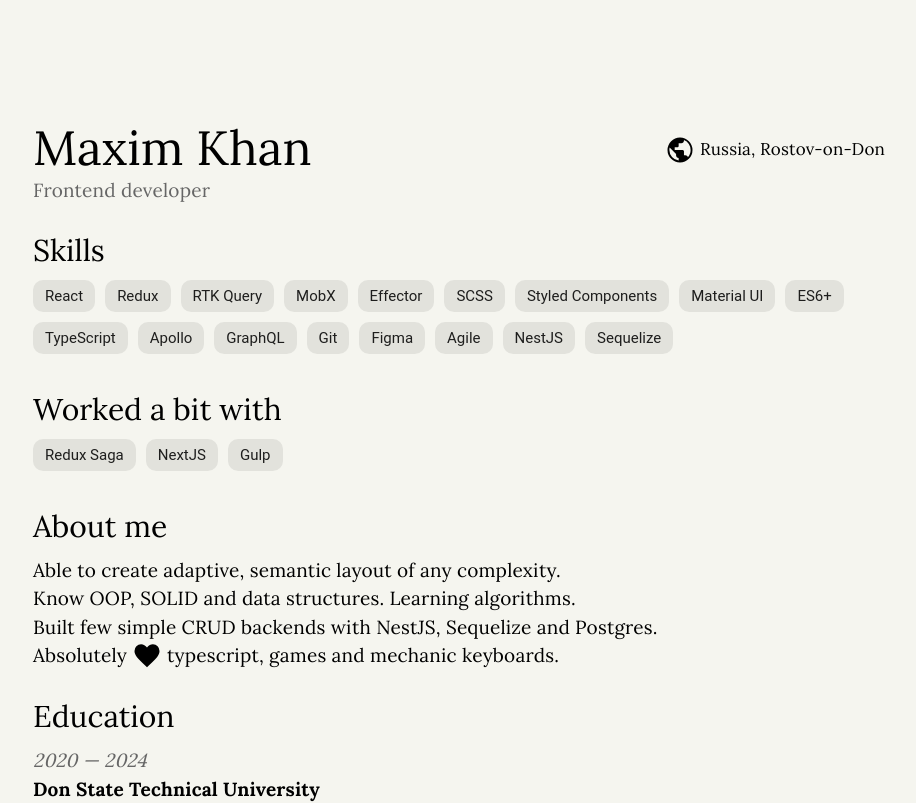
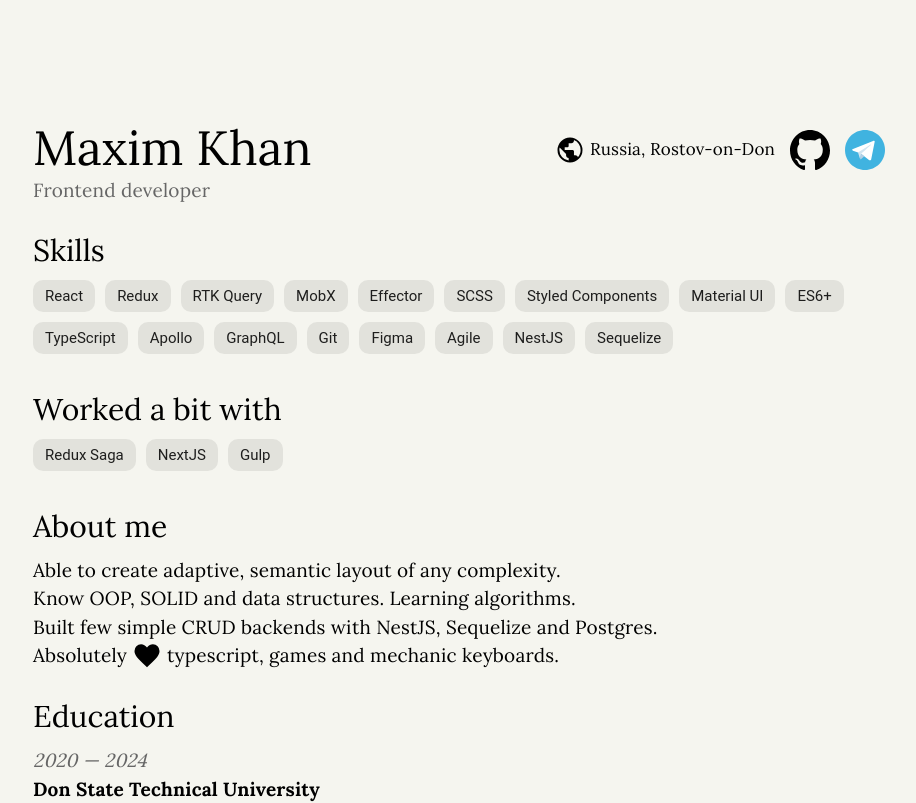
Before and after one commit to Dispersioned/web, a React (Create React App) app: page / in a window 1280 px wide. Shown: the top 803 px of the page, without its empty margins (181-1097 px from the left). Built offline with nearby package versions, Linux system fonts and the light colour scheme.

Commit message:
feat: add social links

```diff
--- a/src/components/project-card/index.ts
+++ b/src/components/project-card/index.ts
@@ -1 +1 @@
-export * from './ProjectCard';
+export { ProjectCard } from './ProjectCard';
--- a/src/views/home/Home.tsx
+++ b/src/views/home/Home.tsx
@@ -2,6 +2,9 @@ import { Typography } from '@mui/material';
 import arrowIcon from 'assets/icons/arrow.svg';
 import globeIcon from 'assets/icons/globe.svg';
 import loveIcon from 'assets/icons/love.svg';
+import githubIcon from 'assets/icons/social/github.svg';
+import hhIcon from 'assets/icons/social/hh.svg';
+import telegramIcon from 'assets/icons/social/telegram.svg';
 import cloverlyProject from 'assets/images/projects-preview/cloverly.jpg';
 import kovmangalProject from 'assets/images/projects-preview/kovmangal.jpg';
 import zavkomEngineeringProject from 'assets/images/projects-preview/zavkomEngineering.jpg';
@@ -10,23 +13,31 @@ import { Layout } from 'components/layout';
 import { ProjectCard } from 'components/project-card';
 import { WorkCard } from 'components/work-card';
 
-import { Content, ProjectList, Projects, Skill, Skills, Timeline } from './styles';
+import { Content, ProjectList, Projects, Skill, Skills, SocialLink, Socials, Timeline } from './styles';
 
 export function Home() {
   return (
     <Layout>
       <Content>
-        <div>
+        <div
+          style={{
+            display: 'flex',
+            justifyContent: 'space-between',
+            alignItems: 'baseline',
+            flexWrap: 'wrap',
+            gap: 15,
+          }}
+        >
+          <div>
+            <Typography variant="h3">Maxim Khan</Typography>
+            <Typography color="#666">Frontend developer</Typography>
+          </div>
           <div
             style={{
               display: 'flex',
-              justifyContent: 'space-between',
-              alignItems: 'baseline',
-              flexWrap: 'wrap',
               gap: 15,
             }}
           >
-            <Typography variant="h3">Maxim Khan</Typography>
             <Typography
               component="div"
               style={{
@@ -39,8 +50,16 @@ export function Home() {
               <img src={globeIcon} alt="#" style={{ width: 30, height: 30 }} />
               Russia, Rostov-on-Don
             </Typography>
+            <SocialLink href="https://github.com/Dispersioned" target="_blank" rel="noreferrer">
+              <img src={githubIcon} alt="#" />
+            </SocialLink>
+            {/* <a href="" target="_blank" rel="noreferrer">
+                <img src={hhIcon} alt="#" />
+              </a> */}
+            <SocialLink href="https://t.me/Dispersioned" target="_blank" rel="noreferrer">
+              <img src={telegramIcon} alt="#" />
+            </SocialLink>
           </div>
-          <Typography color="#666">Frontend developer</Typography>
         </div>
         <div>
           <Typography variant="h5">Skills</Typography>
--- a/src/views/home/styles.ts
+++ b/src/views/home/styles.ts
@@ -43,3 +43,22 @@ export const Timeline = styled(Typography)`
     transform: rotate(180deg);
   }
 ` as typeof Typography;
+
+export const Socials = styled('div')`
+  display: flex;
+  justify-content: flex-end;
+  gap: 10px;
+`;
+
+export const SocialLink = styled('a')`
+  img {
+    width: 40px;
+    height: 40px;
+  }
+
+  transition: all 0.3s ease;
+
+  &:hover {
+    transform: scale(1.1);
+  }
+`;
```
